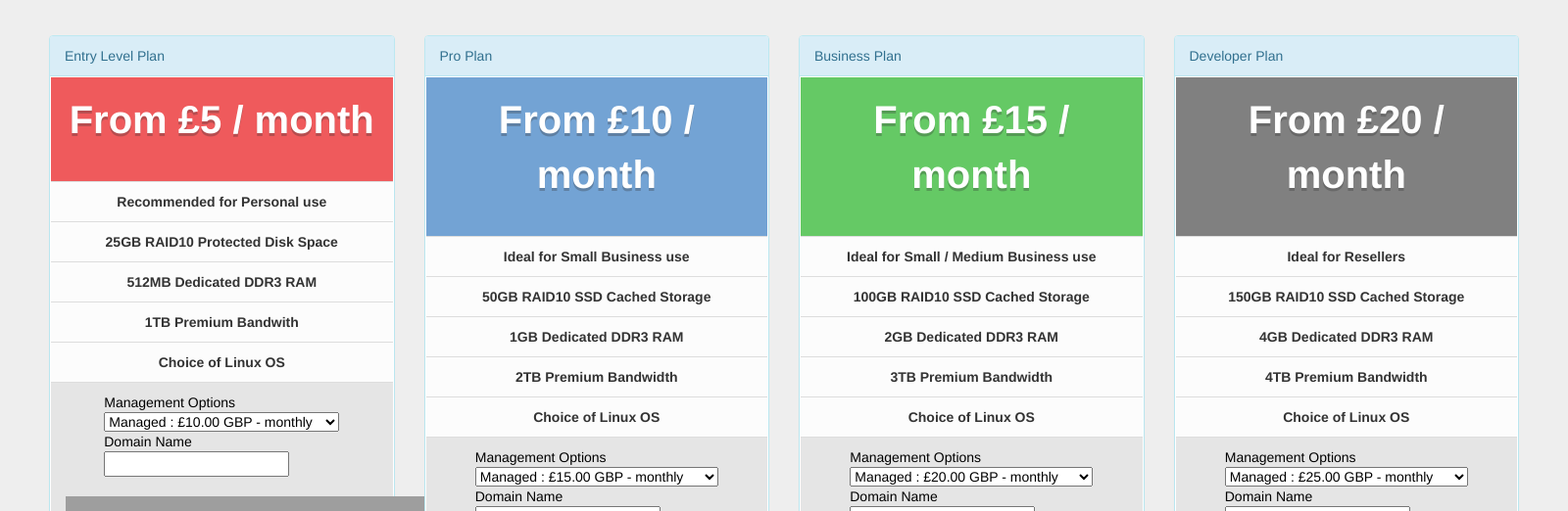
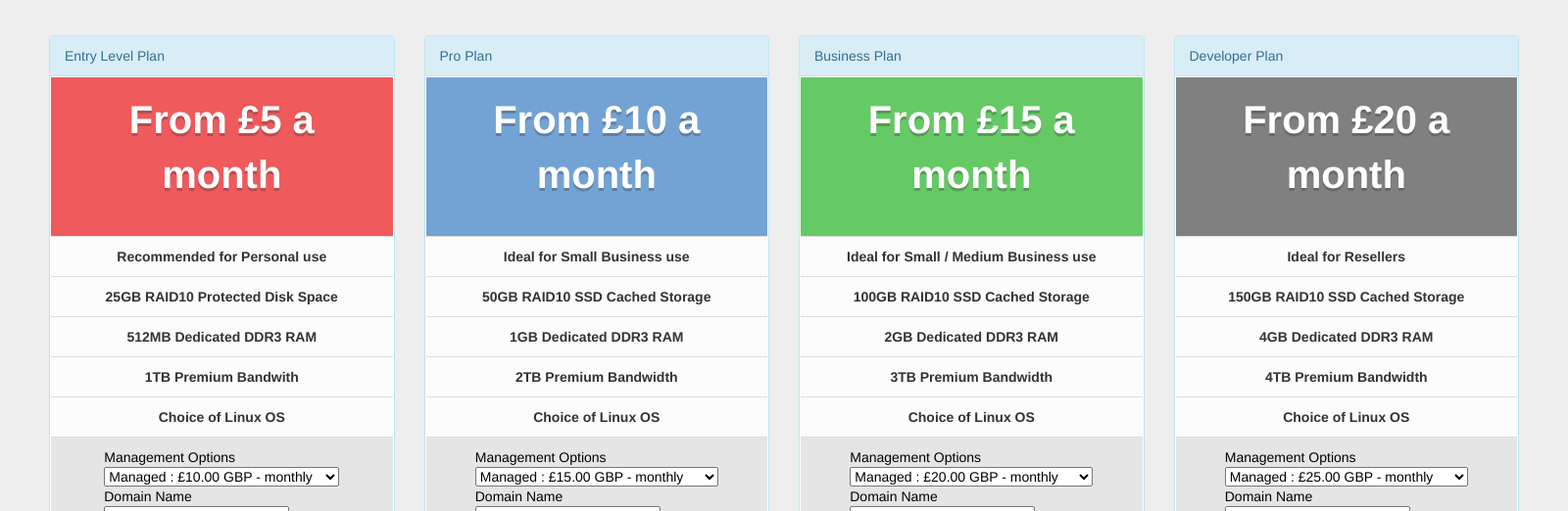
Before and after one commit to GuruComputers/Guru-2.0, a PHP site: page /hosting.php in a window 1600 px wide. Shown: the part 100-622 px from the top of the page at 98% size. Run offline with PHP 8.4, Linux system fonts and the light colour scheme; some libraries are stand-ins or nearby versions; grey boxes are pictures that could not be loaded.

Commit message:
Hosting Page Neaten

```diff
--- a/hosting.php
+++ b/hosting.php
@@ -30,7 +30,7 @@
                         <!-- PRICE ITEM -->
                         <div class="panel price panel-red panel-centered">
                             <div class="panel-body text-center">
-                                <p class="lead" style="font-size:40px"><strong>From £5 / month</strong></p>
+                                <p class="lead" style="font-size:40px"><strong>From £5 a month</strong></p>
                             </div>
                             <ul class="list-group list-group-flush text-center">
                                 <li class="list-group-item"><i class="icon-ok text-danger"></i> Recommended for Personal use</li>
@@ -85,9 +85,9 @@
                     <div class="panel panel-info">
                         <div class="panel-heading">Pro Plan</div>
                         <!-- PRICE ITEM -->
-                        <div class="panel price panel-blue">
+                        <div class="panel price panel-blue panel-centered">
                             <div class="panel-body text-center">
-                                <p class="lead" style="font-size:40px"><strong>From £10 / month</strong></p>
+                                <p class="lead" style="font-size:40px"><strong>From £10 a month</strong></p>
                             </div>
                             <ul class="list-group list-group-flush text-center">
                                 <li class="list-group-item"><i class="icon-ok text-info"></i> Ideal for Small Business use</li>
@@ -126,6 +126,7 @@
                                             </td>
                                         </tr>
                                     </table>
+                                    <br />
                                     <input type="hidden" name="currency_code" value="GBP">
                                     <input type="image" src="https://www.paypalobjects.com/en_US/GB/i/btn/btn_buynowCC_LG.gif" border="0" name="submit" alt="PayPal – The safer, easier way to pay online.">
                                     <img alt="" border="0" src="https://www.paypalobjects.com/en_GB/i/scr/pixel.gif" width="1" height="1">
@@ -141,9 +142,9 @@
                     <div class="panel panel-info">
                         <div class="panel-heading">Business Plan</div>
                         <!-- PRICE ITEM -->
-                        <div class="panel price panel-green">
+                        <div class="panel price panel-green panel-centered">
                             <div class="panel-body text-center">
-                                <p class="lead" style="font-size:40px"><strong>From £15 / month</strong></p>
+                                <p class="lead" style="font-size:40px"><strong>From £15 a month</strong></p>
                             </div>
                             <ul class="list-group list-group-flush text-center">
                                 <li class="list-group-item"><i class="icon-ok text-info"></i> Ideal for Small / Medium Business use</li>
@@ -182,6 +183,7 @@
                                             </td>
                                         </tr>
                                     </table>
+                                    <br />
                                     <input type="hidden" name="currency_code" value="GBP">
                                     <input type="image" src="https://www.paypalobjects.com/en_US/GB/i/btn/btn_buynowCC_LG.gif" border="0" name="submit" alt="PayPal – The safer, easier way to pay online.">
                                     <img alt="" border="0" src="https://www.paypalobjects.com/en_GB/i/scr/pixel.gif" width="1" height="1">
@@ -197,9 +199,9 @@
                     <div class="panel panel-info">
                         <div class="panel-heading">Developer Plan</div>
                         <!-- PRICE ITEM -->
-                        <div class="panel price panel-grey">
+                        <div class="panel price panel-grey panel-centered">
                             <div class="panel-body text-center">
-                                <p class="lead" style="font-size:40px"><strong>From £20 / month</strong></p>
+                                <p class="lead" style="font-size:40px"><strong>From £20 a month</strong></p>
                             </div>
                             <ul class="list-group list-group-flush text-center">
                                 <li class="list-group-item"><i class="icon-ok text-info"></i> Ideal for Resellers</li>
@@ -238,6 +240,7 @@
                                             </td>
                                         </tr>
                                     </table>
+                                    <br />
                                     <input type="hidden" name="currency_code" value="GBP">
                                     <input type="image" src="https://www.paypalobjects.com/en_US/GB/i/btn/btn_buynowCC_LG.gif" border="0" name="submit" alt="PayPal – The safer, easier way to pay online.">
                                     <img alt="" border="0" src="https://www.paypalobjects.com/en_GB/i/scr/pixel.gif" width="1" height="1">
```
